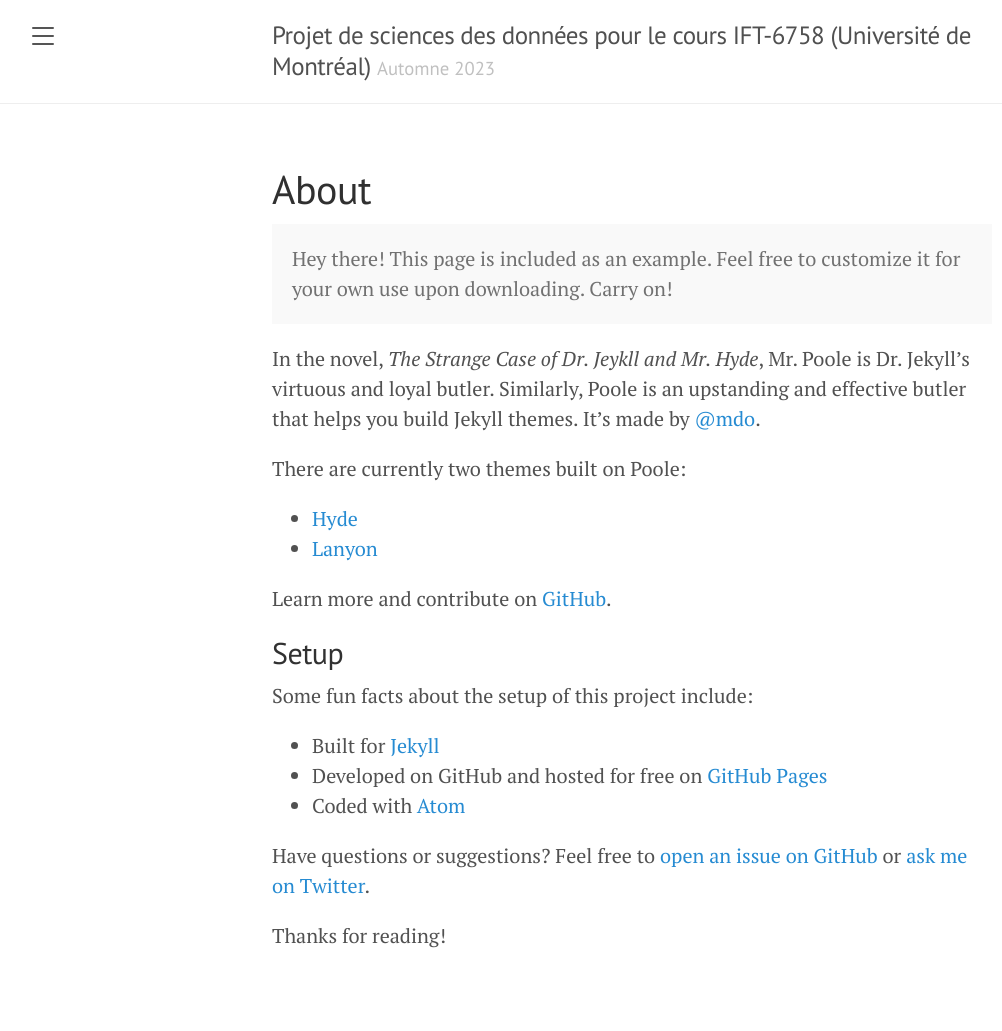
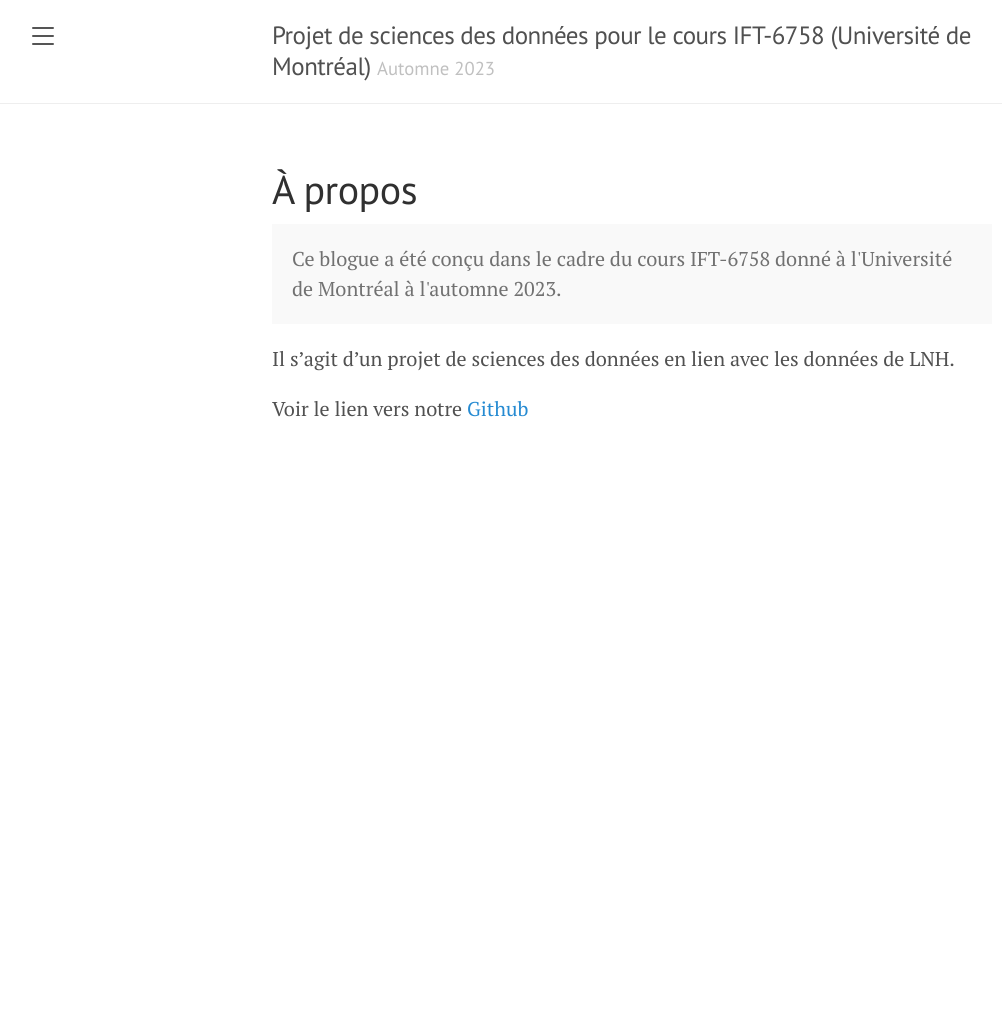
Before and after one commit to udem-ift6758/blogpost-template, a Jekyll site: the page built from about.md, in a window 1280 px wide. Shown: the whole page, without its empty margins (8-1010 px from the left). Built offline with Jekyll 4.4.1, drawn with Linux system fonts in a browser that asks for light colours; after the commit the page ends 900 px from its top, so only the background shows below that.

Commit message:
Update about.md

```diff
--- a/about.md
+++ b/about.md
@@ -1,29 +1,12 @@
 ---
 layout: page
-title: About
+title: À propos
 ---
 
 <p class="message">
-  Hey there! This page is included as an example. Feel free to customize it for your own use upon downloading. Carry on!
+  Ce blogue a été conçu dans le cadre du cours IFT-6758 donné à l'Université de Montréal à l'automne 2023.
 </p>
 
-In the novel, *The Strange Case of Dr. Jeykll and Mr. Hyde*, Mr. Poole is Dr. Jekyll's virtuous and loyal butler. Similarly, Poole is an upstanding and effective butler that helps you build Jekyll themes. It's made by [@mdo](https://twitter.com/mdo).
+Il s'agit d'un projet de sciences des données en lien avec les données de LNH.
 
-There are currently two themes built on Poole:
-
-* [Hyde](http://hyde.getpoole.com)
-* [Lanyon](http://lanyon.getpoole.com)
-
-Learn more and contribute on [GitHub](https://github.com/poole).
-
-## Setup
-
-Some fun facts about the setup of this project include:
-
-* Built for [Jekyll](https://jekyllrb.com)
-* Developed on GitHub and hosted for free on [GitHub Pages](https://pages.github.com)
-* Coded with [Atom](https://atom.io)
-
-Have questions or suggestions? Feel free to [open an issue on GitHub](https://github.com/poole/issues/new) or [ask me on Twitter](https://twitter.com/mdo).
-
-Thanks for reading!
+Voir le lien vers notre [Github](https://github.com/julien-hebert-doutreloux/Project-Blog-IFT6758-A23)
```
